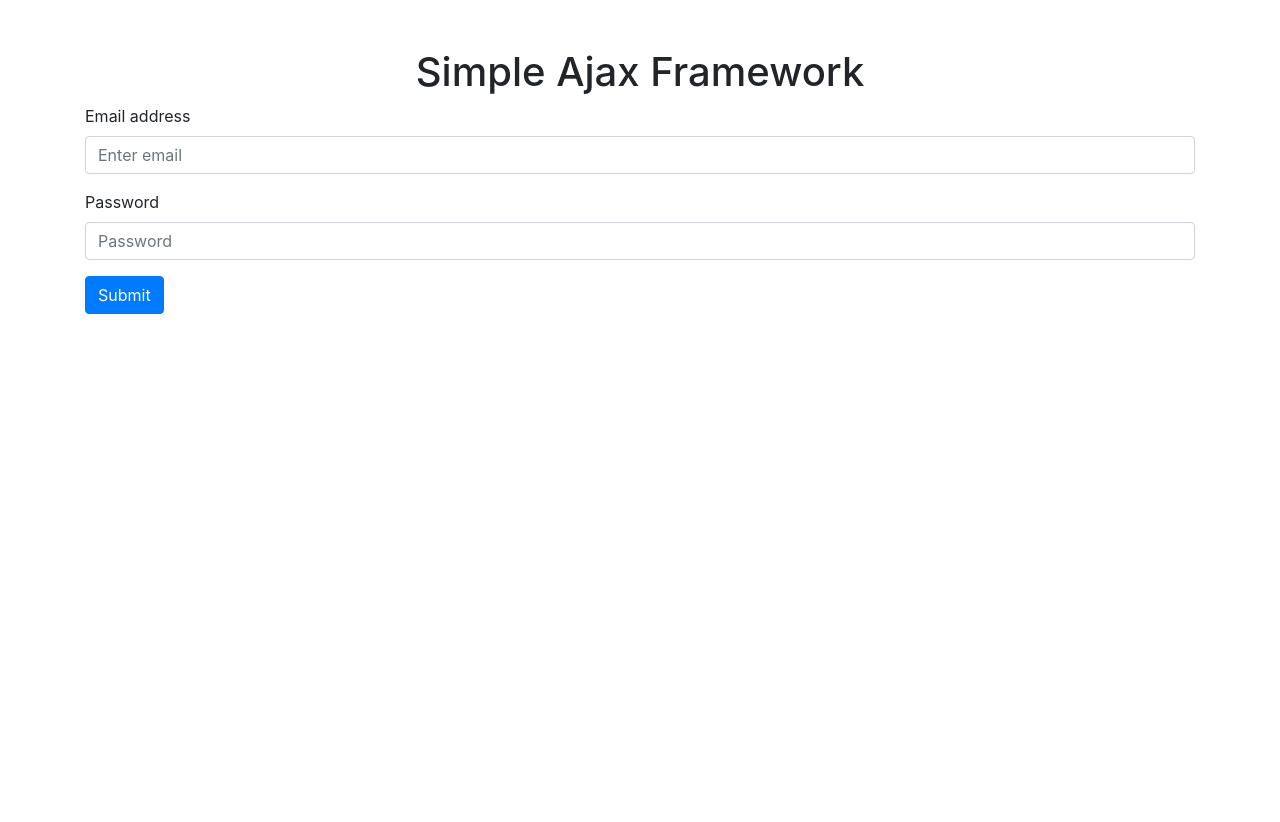
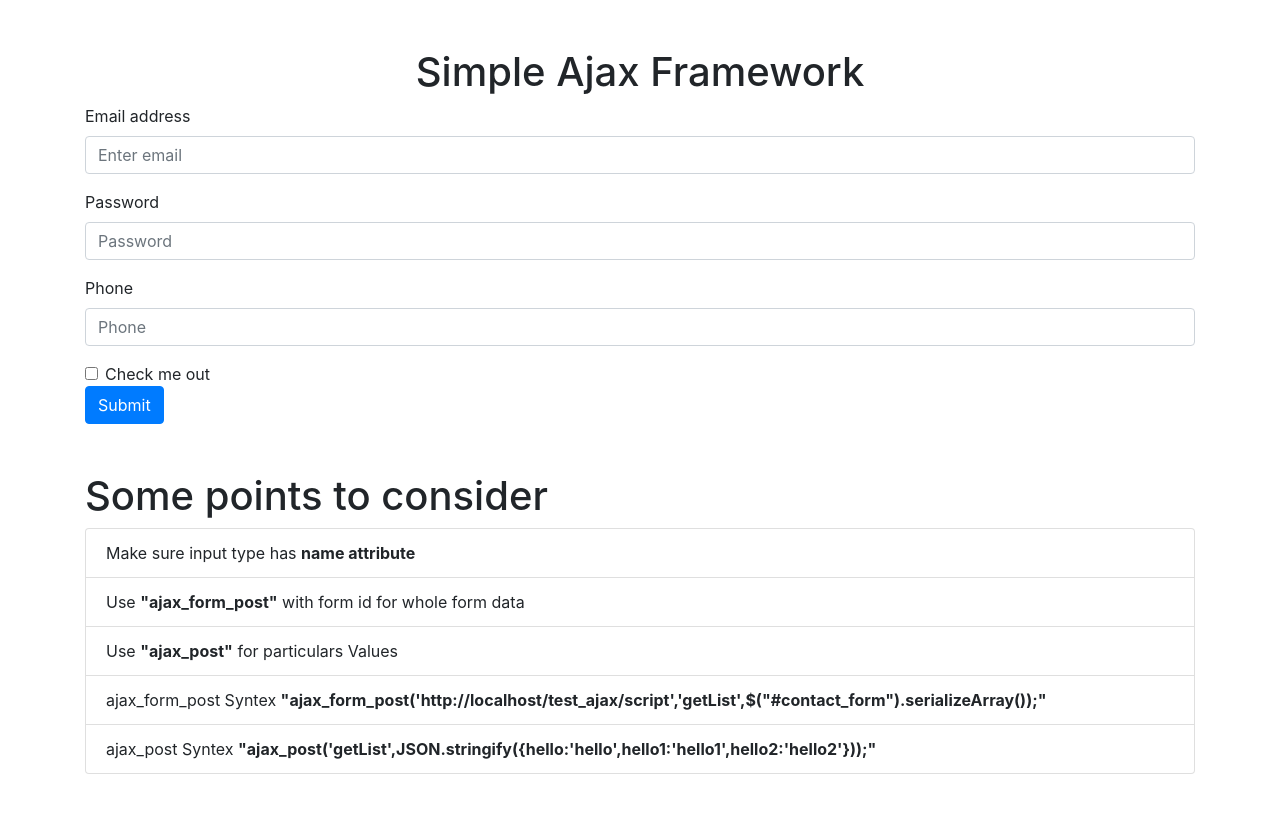
Before and after one commit to parth-grover/simple-ajax, a PHP site: page /test_ajax/ in a window 1280 px wide. Before the commit the page ends 314 px from the top, so only its background shows below. Run offline with PHP 8.4, Linux system fonts and the light colour scheme; some libraries are stand-ins or nearby versions.

Commit message:
update ajax framework

```diff
--- a/index.php
+++ b/index.php
@@ -1,5 +1,6 @@
 <html>
 <head>
+	<title>Ajax Framework</title>
 	<link rel="stylesheet" href="https://maxcdn.bootstrapcdn.com/bootstrap/4.3.1/css/bootstrap.min.css">
 	<script src="https://ajax.googleapis.com/ajax/libs/jquery/3.4.0/jquery.min.js"></script>
 	<script src="https://cdnjs.cloudflare.com/ajax/libs/popper.js/1.14.7/umd/popper.min.js"></script>
@@ -19,11 +20,29 @@
 			<label for="exampleInputPassword1">Password</label>
 			<input type="password" class="form-control" name="password" id="password" placeholder="Password">
 		  </div>
+		  <div class="form-group">
+			<label for="exampleInputPassword1">Phone</label>
+			<input type="text" class="form-control" name="phone" id="phone" placeholder="Phone">
+		  </div>
+		  <div class="form-check">
+			<input type="checkbox" class="form-check-input" id="check" name="check">
+			<label class="form-check-label" for="exampleCheck1">Check me out</label>
+		  </div>
 		  <button type="submit" class="btn btn-primary">Submit</button>
 		  <div id="form_success_msg"></div>
 		</form>
+
+
+
+		<h1 class="mt-5">Some points to consider</h1>
+		<ul class="list-group">
+		  <li class="list-group-item">Make sure input type has <b>name attribute</b></li>
+		  <li class="list-group-item">Use <b>"ajax_form_post"</b> with form id for whole form data</li>
+		  <li class="list-group-item">Use <b>"ajax_post"</b> for particulars Values</li>
+		  <li class="list-group-item">ajax_form_post Syntex <b>"ajax_form_post('http://localhost/test_ajax/script','getList',$("#contact_form").serializeArray());"</b></li>
+		  <li class="list-group-item">ajax_post Syntex <b>"ajax_post('getList',JSON.stringify({hello:'hello',hello1:'hello1',hello2:'hello2'}));"</b></li>
+		</ul>
 	</div>
-
 </body>
 
 
```
